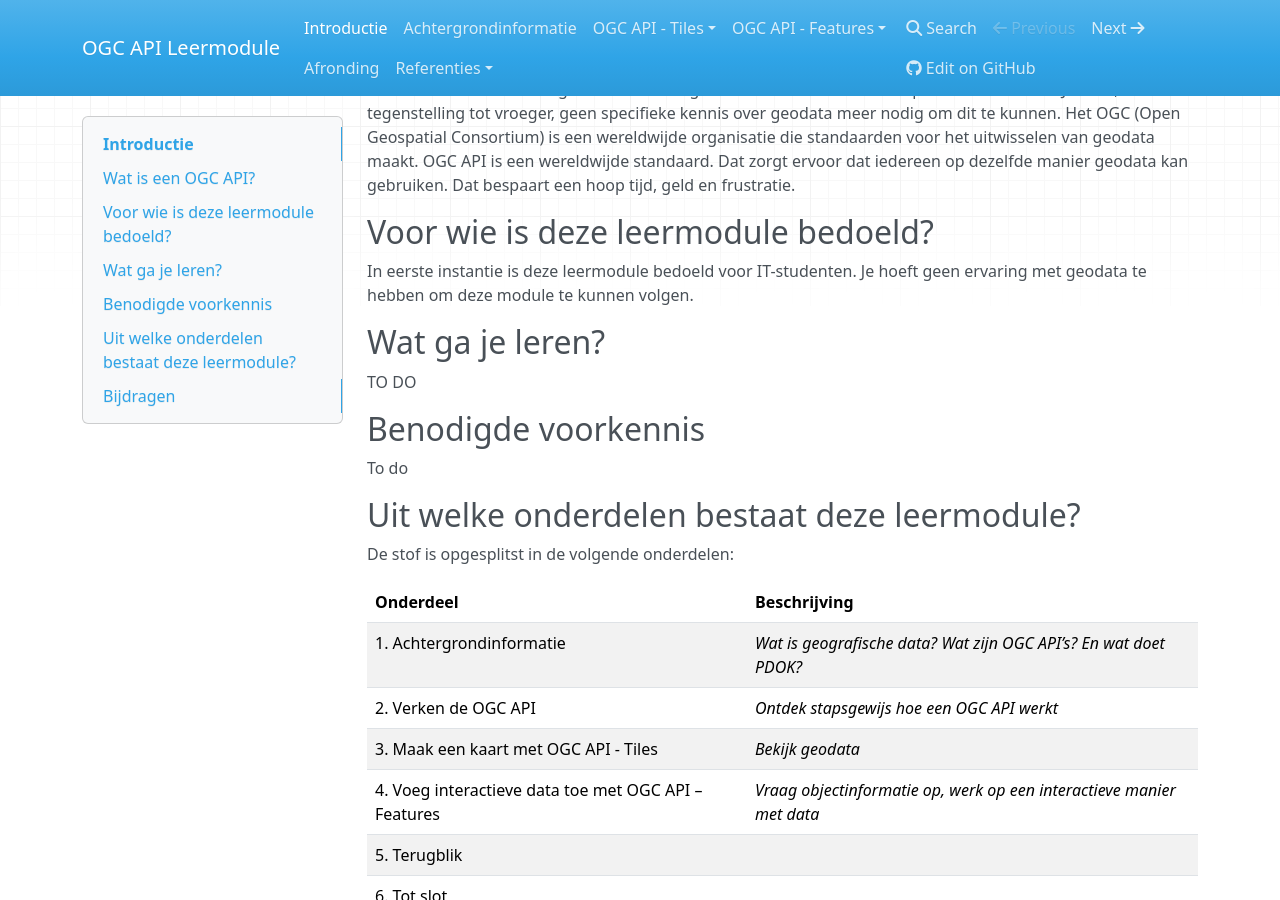
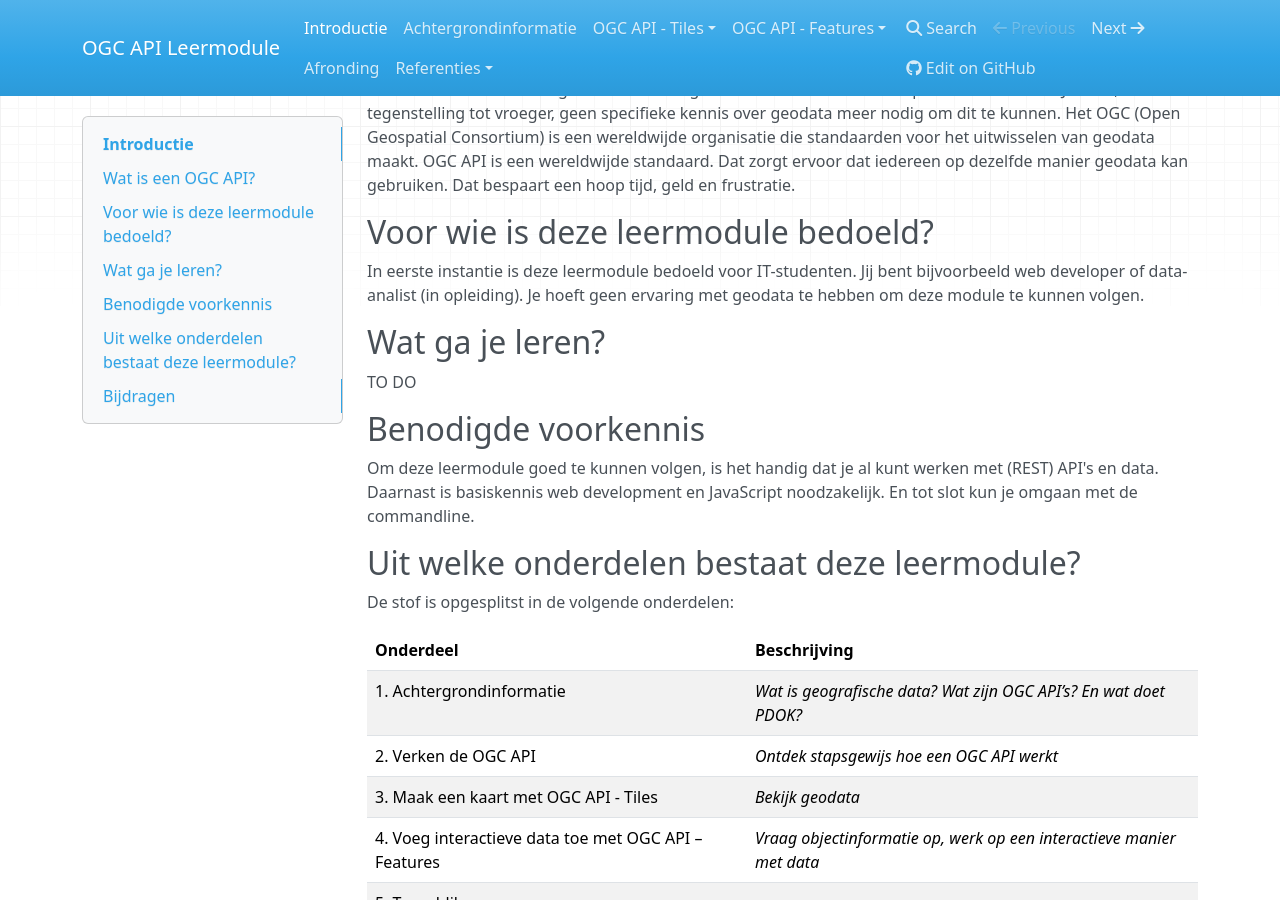
Before and after one commit to PDOK/leermodule-ogc-api, an MkDocs documentation site: the page built from docs/index.md, in a window 1280 px wide and 900 px high, scrolled down 368 px. Built offline with MkDocs 1.6.1, drawn with Linux system fonts in a browser that asks for light colours; nearby versions of some CDN libraries.

Commit message:
voor wie en voorkennis bijgewerkt

```diff
--- a/docs/index.md
+++ b/docs/index.md
@@ -10,13 +10,13 @@ Het OGC (Open Geospatial Consortium) is een wereldwijde organisatie die standaar
 OGC API is een wereldwijde standaard. Dat zorgt ervoor dat iedereen op dezelfde manier geodata kan gebruiken. Dat bespaart een hoop tijd, geld en frustratie.
 
 ## Voor wie is deze leermodule bedoeld?
-In eerste instantie is deze leermodule bedoeld voor IT-studenten. Je hoeft geen ervaring met geodata te hebben om deze module te kunnen volgen.
+In eerste instantie is deze leermodule bedoeld voor IT-studenten. Jij bent bijvoorbeeld web developer of data-analist (in opleiding). Je hoeft geen ervaring met geodata te hebben om deze module te kunnen volgen.
 
 ## Wat ga je leren?
 TO DO
 
 ## Benodigde voorkennis
-To do
+Om deze leermodule goed te kunnen volgen, is het handig dat je al kunt werken met (REST) API's en data. Daarnast is basiskennis web development en JavaScript noodzakelijk. En tot slot kun je omgaan met de commandline.
 
 ## Uit welke onderdelen bestaat deze leermodule?
 De stof is opgesplitst in de volgende onderdelen:
```
